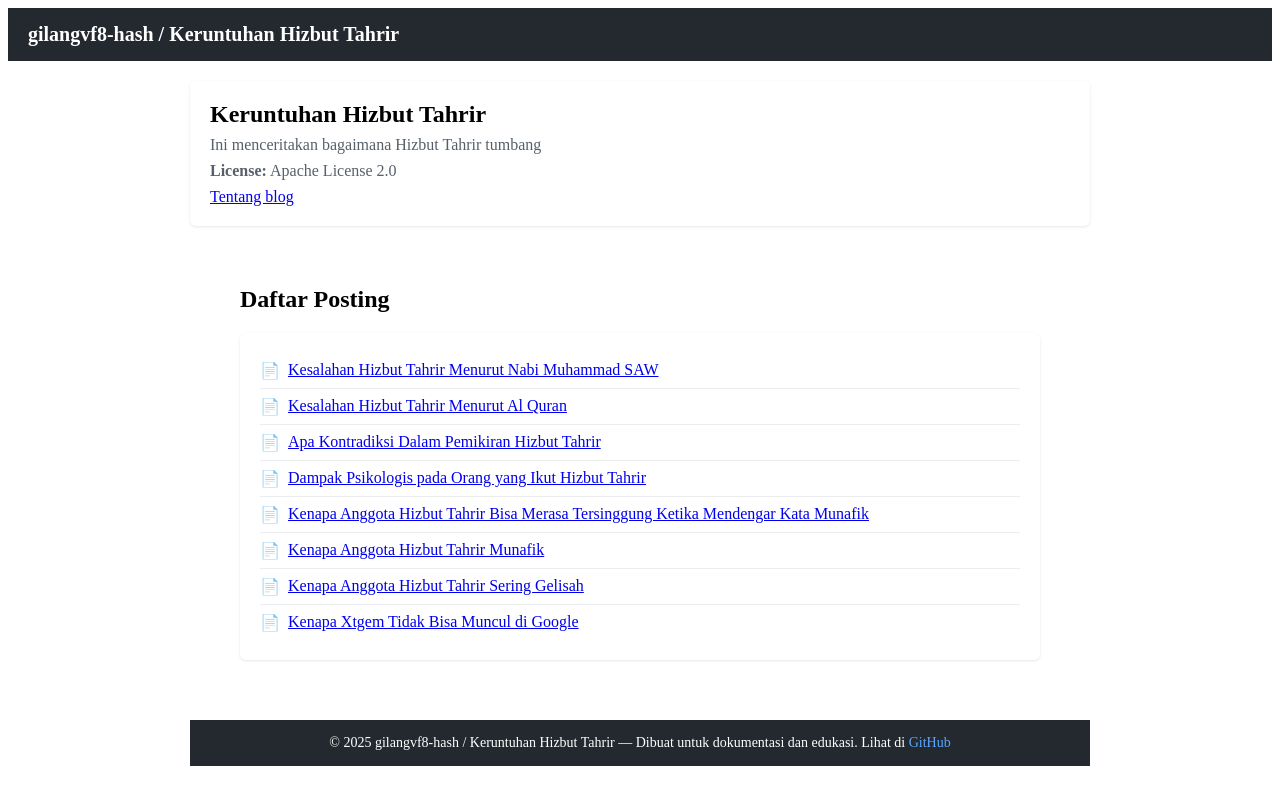
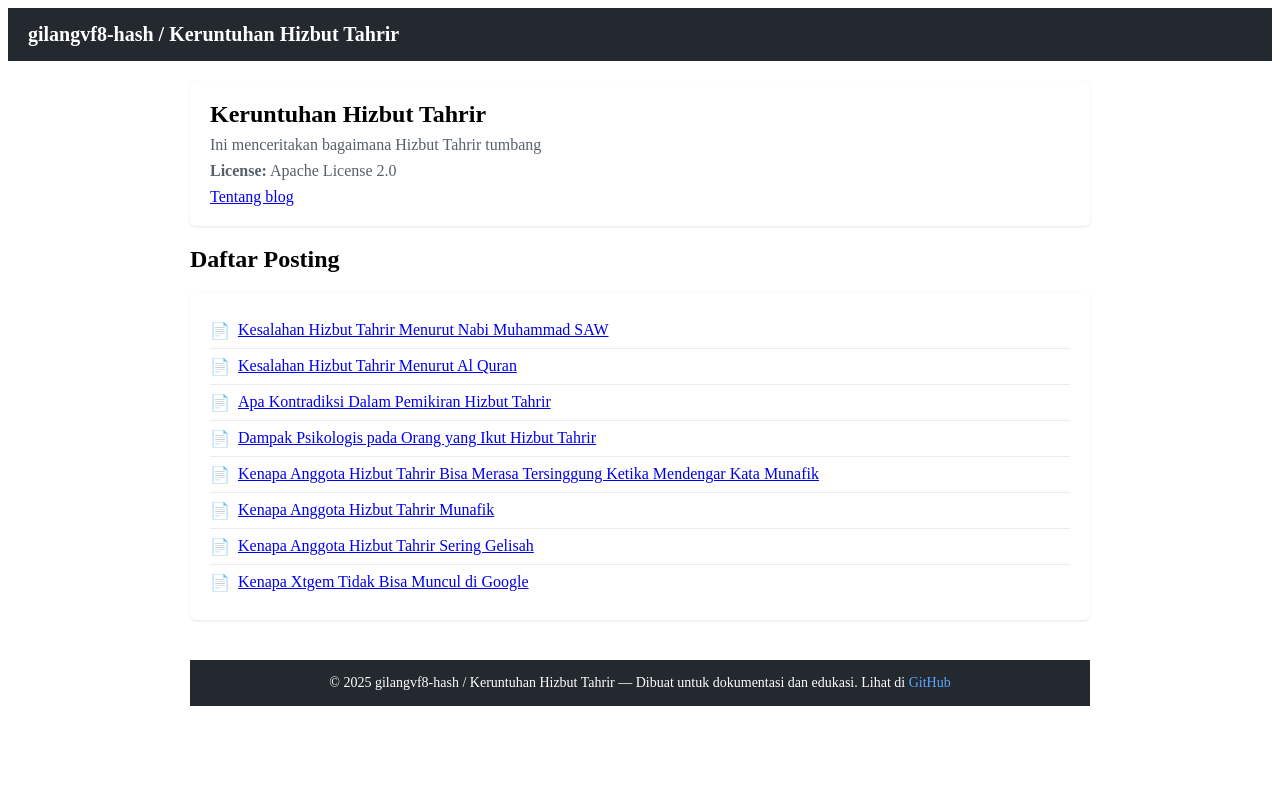
Before and after one commit to gilangvf8-hash/gilangvf8-hash.github.io, a Jekyll site: the page built from index.md, in a window 1280 px wide. Shown: the top 805 px of the page. Built offline with Jekyll 4.4.1, drawn with Linux system fonts in a browser that asks for light colours.

Commit message:
Update default.html

```diff
--- a/_layouts/default.html
+++ b/_layouts/default.html
@@ -6,7 +6,7 @@
 <body>
   {% include header.html %}
 
-  <main style="max-width:800px; margin:auto; padding:20px;">
+  <main>
     {{ content }}
   </main>
 
```
